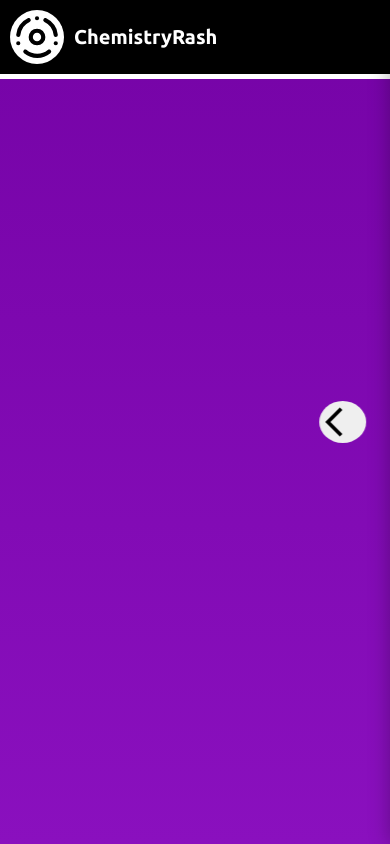
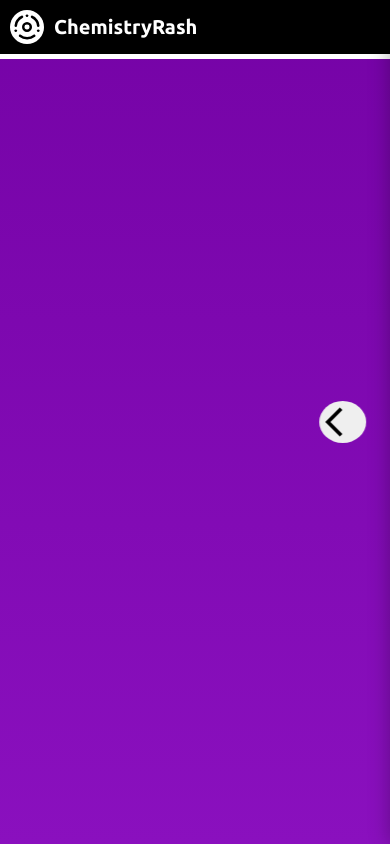
Before and after one commit to bettoraiteold/chemistryRash, a website: page public/index.html in a window 390 px wide. Drawn offline with Linux system fonts and the light colour scheme.

Commit message:
icon fixed size

```diff
--- a/public/styles/index.css
+++ b/public/styles/index.css
@@ -38,4 +38,8 @@
   .navbar__website-title {
     font-size: 20px;
   }
+  .navbar__website-logo {
+    height: 30px;
+    width: 30px;
+  }
 }
```
